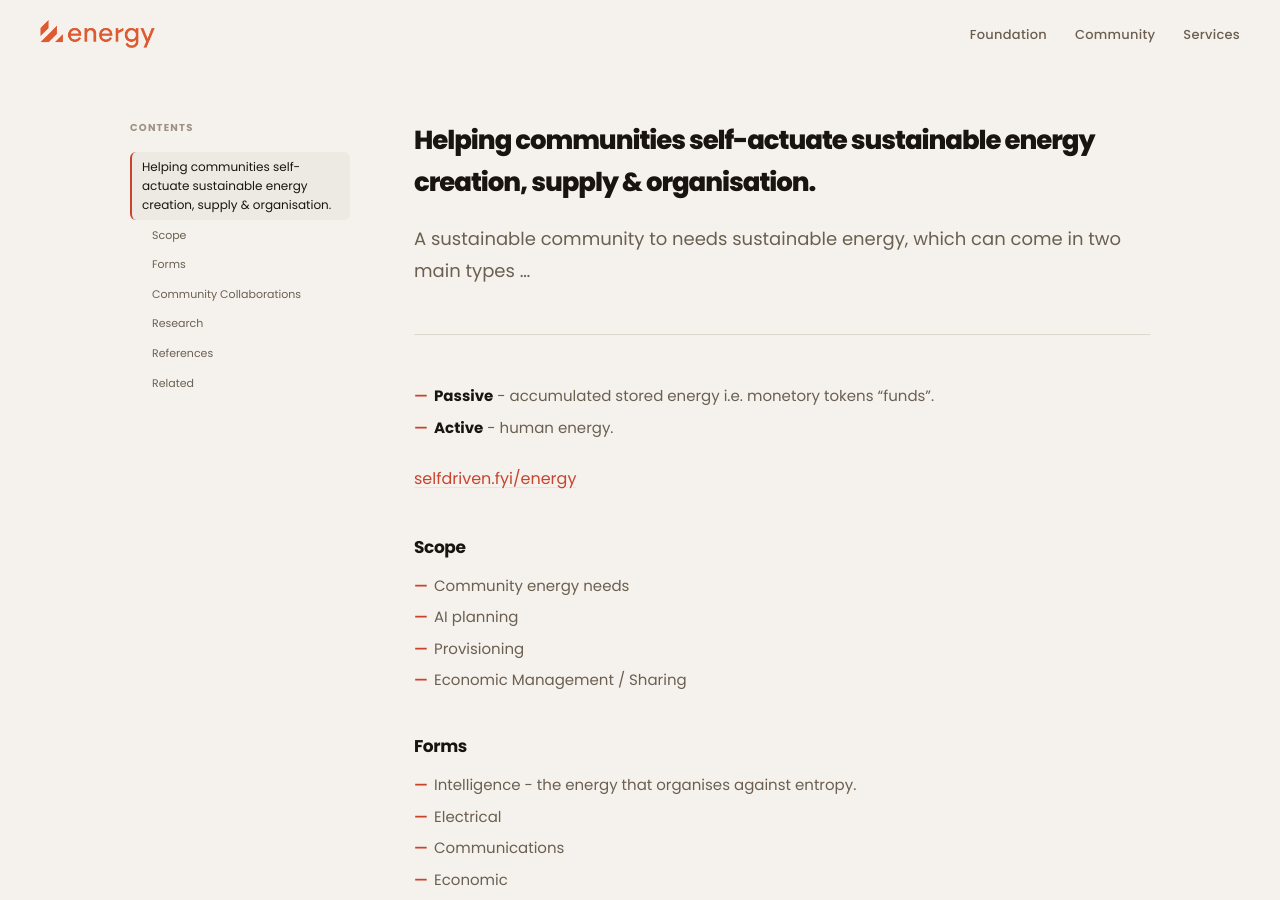
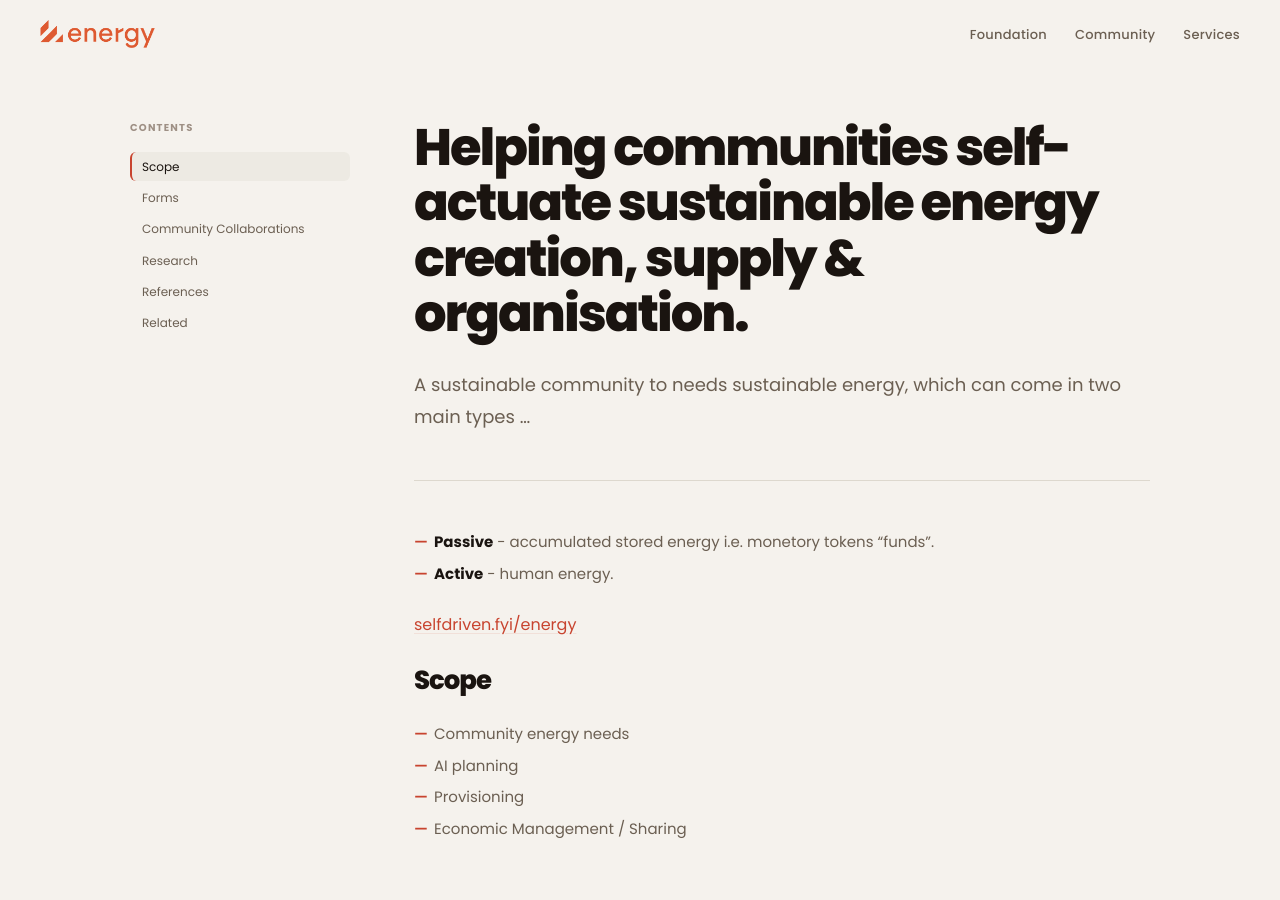
Before and after one commit to selfdriven-engagement/selfdriven-energy, a Jekyll site: the page built from docs/index.md, in a window 1280 px wide and 900 px high. Built offline with Jekyll 4.4.1, drawn with Linux system fonts in a browser that asks for light colours.

Commit message:
Update index.md

```diff
--- a/docs/index.md
+++ b/docs/index.md
@@ -3,7 +3,7 @@ layout: selfdriven
 title: selfdriven Energy
 ---
 
-## Helping communities self-actuate sustainable energy creation, supply & organisation.
+# Helping communities self-actuate sustainable energy creation, supply & organisation.
 
 A sustainable community to needs sustainable energy, which can come in two main types ...
 
@@ -12,32 +12,32 @@ A sustainable community to needs sustainable energy, which can come in two main
 
 [selfdriven.fyi/energy](https://selfdriven.fyi/energy)
 
-### Scope
+## Scope
 - Community energy needs
 - AI planning
 - Provisioning
 - Economic Management / Sharing
 
-### Forms
+## Forms
 - Intelligence - the energy that organises against entropy.
 - Electrical
 - Communications
 - Economic
 
-### Community Collaborations
+## Community Collaborations
 - [Cardano Catalyst Proposals](/cardano-catalyst/proposals/)
     - [Community Engagement](/cardano-catalyst/community-engagement/)
     - [Proposal Checklist](/cardano-catalyst/proposal/checklist/)
     - [Photos & Images](https://github.com/selfdriven-foundation/selfdriven-energy/tree/main/communities/images)
 
-### Research
+## Research
 - Intelligence as a form of organisational energy that counters the dispersive force of entropy.
     - Is it all then just a matter of compute energy?
 
-### References
+## References
 - [stellarworld.com](https://stellarworld.com)
 
-### Related
+## Related
 - [selfdriven.fyi/intelligence](https://selfdriven.fyi/intelligence)
 - [selfdriven.fyi/cog-assist](https://selfdriven.fyi/cog-assist)
 - [selfdriven.network AI Interface](https://selfdriven.network)
```
